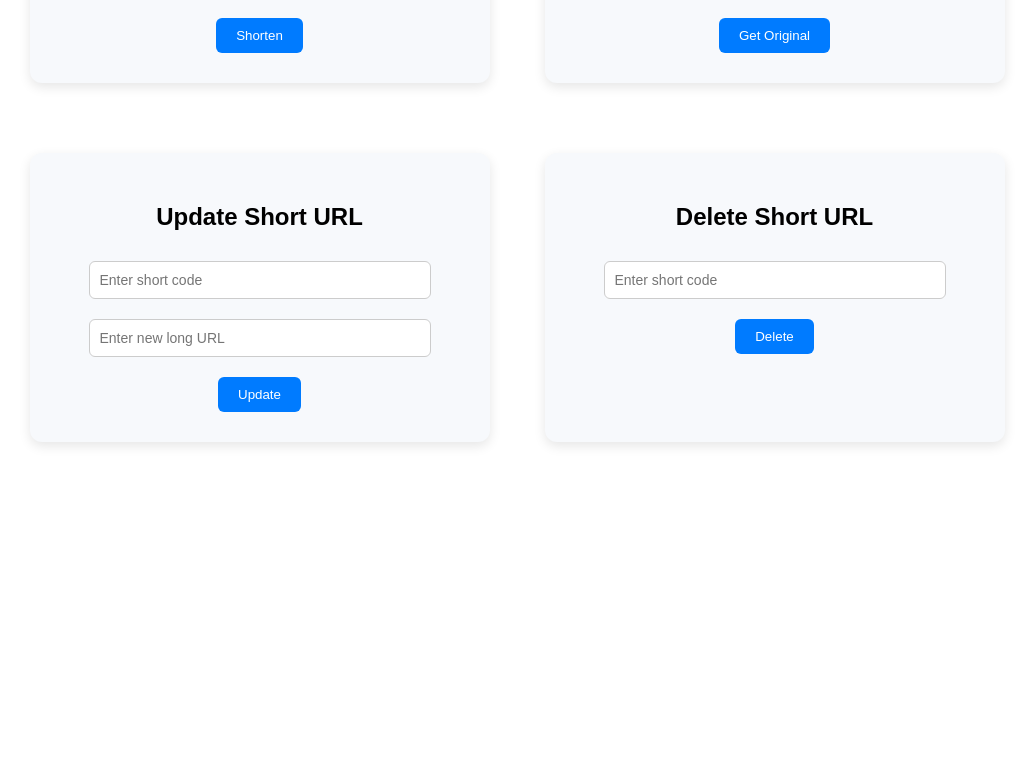
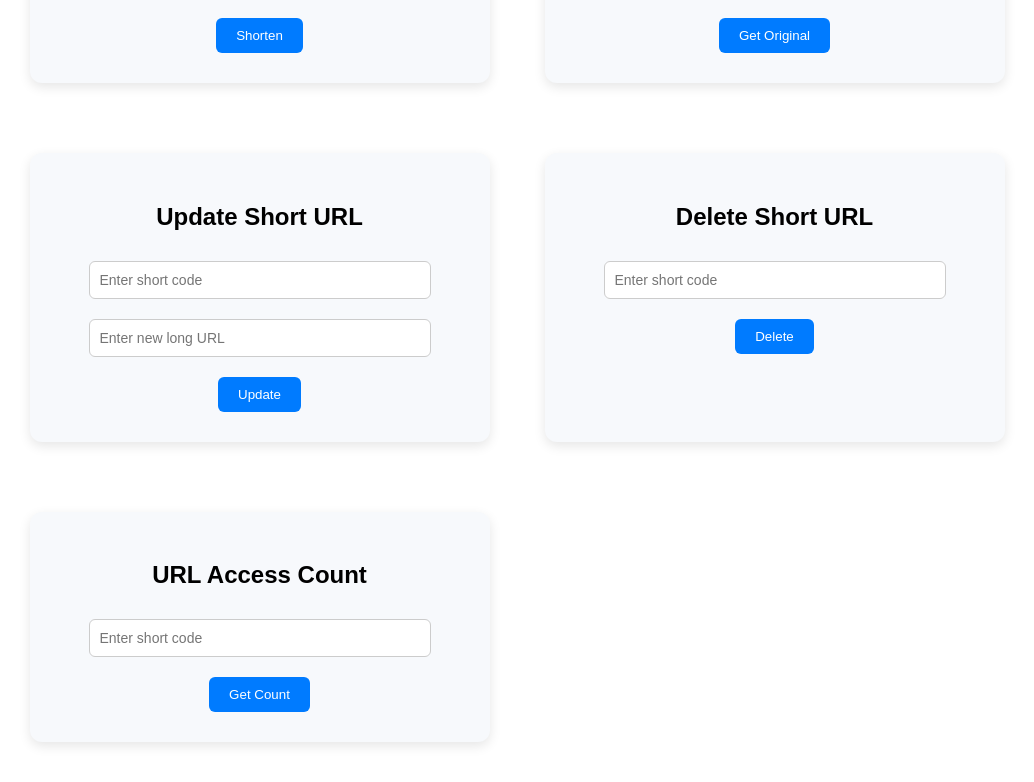
Before and after one commit to Alishafa123/MuhammadAli-innovaxel-Shafa, a React (Create React App) app in the folder frontend/: page / in a window 1280 px wide. Shown: the part 270-1052 px from the top of the page, without its empty margins (123-1157 px from the left). Before the commit the page ends 800 px from the top, so only its background shows below. Built offline with nearby package versions, Linux system fonts and the light colour scheme.

Commit message:
Access count functionality added

```diff
--- a/frontend/src/App.js
+++ b/frontend/src/App.js
@@ -4,6 +4,7 @@ import CreateShortUrl from './components/CreateShortUrl';
 import GetOriginalUrl from './components/GetOriginalUrl';
 import UpdateShortUrl from './components/UpdateShortUrl';
 import DeleteShortUrl from './components/DeleteShortUrl';
+import AccessCountCard from './components/AccessCountCard';
 
 function App() {
   return (
@@ -14,6 +15,7 @@ function App() {
         <GetOriginalUrl />
         <UpdateShortUrl />
         <DeleteShortUrl />
+        <AccessCountCard />
       </div>
     </div>
   );
--- /dev/null
+++ b/frontend/src/components/AccessCountCard.js
@@ -0,0 +1,43 @@
+import React, { useState } from 'react';
+import styles from '../style';
+
+const AccessCountCard = () => {
+  const [shortCode, setShortCode] = useState('');
+  const [accessCount, setAccessCount] = useState(null);
+  const [error, setError] = useState('');
+
+  const fetchAccessCount = async () => {
+    setError('');
+    setAccessCount(null);
+    try {
+      const res = await fetch(`http://localhost:8000/shorten/${shortCode}/stats`);
+      const data = await res.json();
+      if (!res.ok) throw new Error(data.error || 'Something went wrong');
+      setAccessCount(data.accessCount);
+    } catch (err) {
+      setError(err.message);
+    }
+  };
+
+  return (
+    <div style={styles.card}>
+      <h2>URL Access Count</h2>
+      <input
+        type="text"
+        placeholder="Enter short code"
+        value={shortCode}
+        onChange={(e) => setShortCode(e.target.value)}
+        style={styles.input}
+      />
+      <button onClick={fetchAccessCount} style={styles.button}>
+        Get Count
+      </button>
+      {accessCount !== null && (
+        <p><strong>Access Count:</strong> {accessCount}</p>
+      )}
+      {error && <p style={styles.error}>{error}</p>}
+    </div>
+  );
+};
+
+export default AccessCountCard;
```
